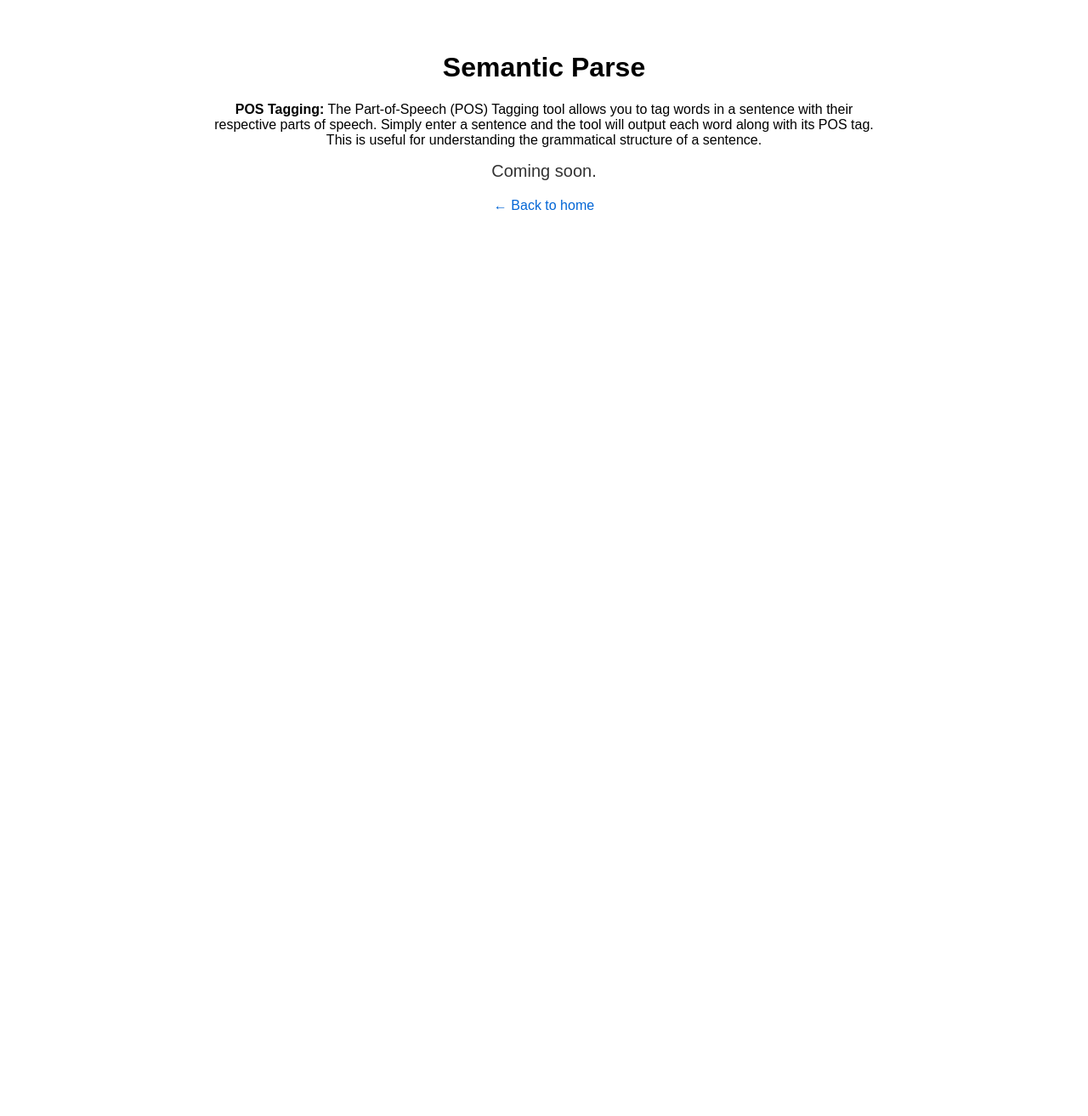
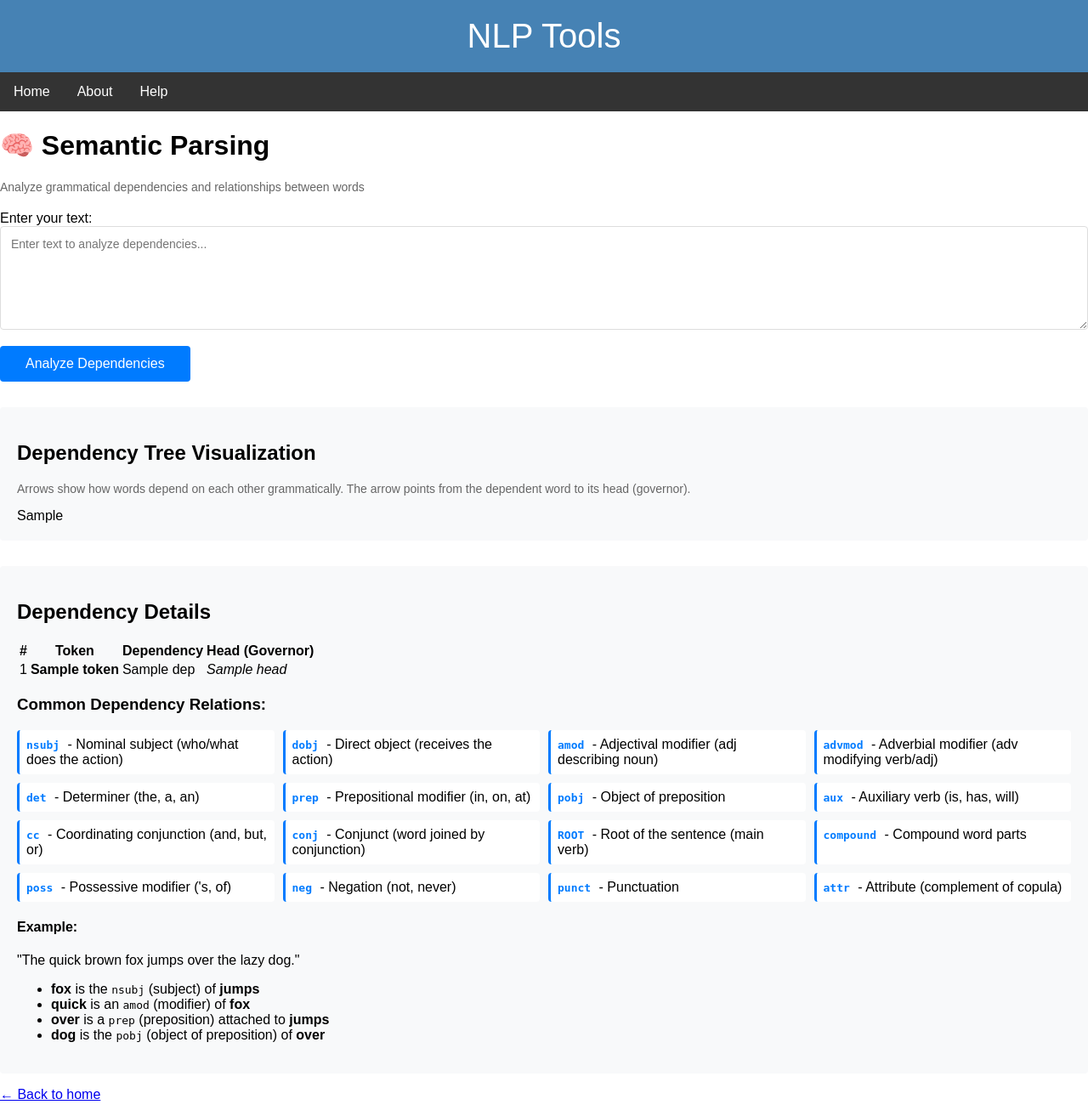
Before and after one commit to matsunagateitoku/NLP-Toolkit, a Flask app: template templates/semantic.html in a window 1280 px wide. Shown: the whole page at 85% size. Before the commit the page ends 247 px from the top, so only its background shows below. Run offline with Flask 3, Linux system fonts and the light colour scheme; the template is opened without the code that fills it: most values are stand-ins (such as "Sample title", 1, 10 or a date in 2020).

Commit message:
Update semantic.html

```diff
--- a/templates/semantic.html
+++ b/templates/semantic.html
@@ -1,22 +1,94 @@
-<!doctype html>
-<html lang="en">
-<head>
-  <meta charset="utf-8">
-  <title>POS — Coming Soon</title>
-  <meta name="viewport" content="width=device-width, initial-scale=1">
-  <style>
-    body { font-family: Arial, Helvetica, sans-serif; padding: 2rem; }
-    .container { max-width: 800px; margin: 0 auto; text-align: center; }
-    .coming { font-size: 1.25rem; color: #333; margin-top: 1rem; }
-    a { color: #0366d6; text-decoration: none; }
-  </style>
-</head>
-<body>
-  <div class="container">
-    <h1>Semantic Parse</h1>
-    <p><strong>POS Tagging:</strong> The Part-of-Speech (POS) Tagging tool allows you to tag words in a sentence with their respective parts of speech. Simply enter a sentence and the tool will output each word along with its POS tag. This is useful for understanding the grammatical structure of a sentence.</p>
-    <p class="coming">Coming soon.</p>
-    <p><a href="/">← Back to home</a></p>
-  </div>
-</body>
-</html>
+{% extends "base.html" %}
+{% block title %}Semantic Parsing{% endblock %}
+{% block content %}
+<div class="container">
+    <h1>🧠 Semantic Parsing</h1>
+    <p class="subtitle">Analyze grammatical dependencies and relationships between words</p>
+
+    <form method="POST" class="input-form">
+        <label for="user_input">Enter your text:</label>
+        <textarea name="user_input" id="user_input" rows="6" placeholder="Enter text to analyze dependencies..." required></textarea>
+
+        <button type="submit">Analyze Dependencies</button>
+    </form>
+
+    {% if error_message %}
+        <div class="error">
+            ❌ {{ error_message }}
+        </div>
+    {% endif %}
+
+    {% if dep_html %}
+        <div class="result">
+            <h2>Dependency Tree Visualization</h2>
+            <p class="info-text">Arrows show how words depend on each other grammatically. The arrow points from the dependent word to its head (governor).</p>
+            <div class="visualization">
+                {{ dep_html|safe }}
+            </div>
+        </div>
+    {% endif %}
+
+    {% if dependencies %}
+        <div class="result">
+            <h2>Dependency Details</h2>
+            <div class="dep-table-container">
+                <table class="dep-table">
+                    <thead>
+                        <tr>
+                            <th>#</th>
+                            <th>Token</th>
+                            <th>Dependency</th>
+                            <th>Head (Governor)</th>
+                        </tr>
+                    </thead>
+                    <tbody>
+                        {% for token, dep, head in dependencies %}
+                        <tr>
+                            <td>{{ loop.index }}</td>
+                            <td><strong>{{ token }}</strong></td>
+                            <td><span class="dep-badge">{{ dep }}</span></td>
+                            <td><em>{{ head }}</em></td>
+                        </tr>
+                        {% endfor %}
+                    </tbody>
+                </table>
+            </div>
+
+            <div class="dep-legend">
+                <h3>Common Dependency Relations:</h3>
+                <div class="legend-grid">
+                    <div><strong>nsubj</strong> - Nominal subject (who/what does the action)</div>
+                    <div><strong>dobj</strong> - Direct object (receives the action)</div>
+                    <div><strong>amod</strong> - Adjectival modifier (adj describing noun)</div>
+                    <div><strong>advmod</strong> - Adverbial modifier (adv modifying verb/adj)</div>
+                    <div><strong>det</strong> - Determiner (the, a, an)</div>
+                    <div><strong>prep</strong> - Prepositional modifier (in, on, at)</div>
+                    <div><strong>pobj</strong> - Object of preposition</div>
+                    <div><strong>aux</strong> - Auxiliary verb (is, has, will)</div>
+                    <div><strong>cc</strong> - Coordinating conjunction (and, but, or)</div>
+                    <div><strong>conj</strong> - Conjunct (word joined by conjunction)</div>
+                    <div><strong>ROOT</strong> - Root of the sentence (main verb)</div>
+                    <div><strong>compound</strong> - Compound word parts</div>
+                    <div><strong>poss</strong> - Possessive modifier ('s, of)</div>
+                    <div><strong>neg</strong> - Negation (not, never)</div>
+                    <div><strong>punct</strong> - Punctuation</div>
+                    <div><strong>attr</strong> - Attribute (complement of copula)</div>
+                </div>
+
+                <div class="example-section">
+                    <h4>Example:</h4>
+                    <p class="example-text">"The quick brown fox jumps over the lazy dog."</p>
+                    <ul class="example-list">
+                        <li><strong>fox</strong> is the <code>nsubj</code> (subject) of <strong>jumps</strong></li>
+                        <li><strong>quick</strong> is an <code>amod</code> (modifier) of <strong>fox</strong></li>
+                        <li><strong>over</strong> is a <code>prep</code> (preposition) attached to <strong>jumps</strong></li>
+                        <li><strong>dog</strong> is the <code>pobj</code> (object of preposition) of <strong>over</strong></li>
+                    </ul>
+                </div>
+            </div>
+        </div>
+    {% endif %}
+
+    <p><a href="{{ url_for('index') }}">← Back to home</a></p>
+</div>
+{% endblock %}
```
